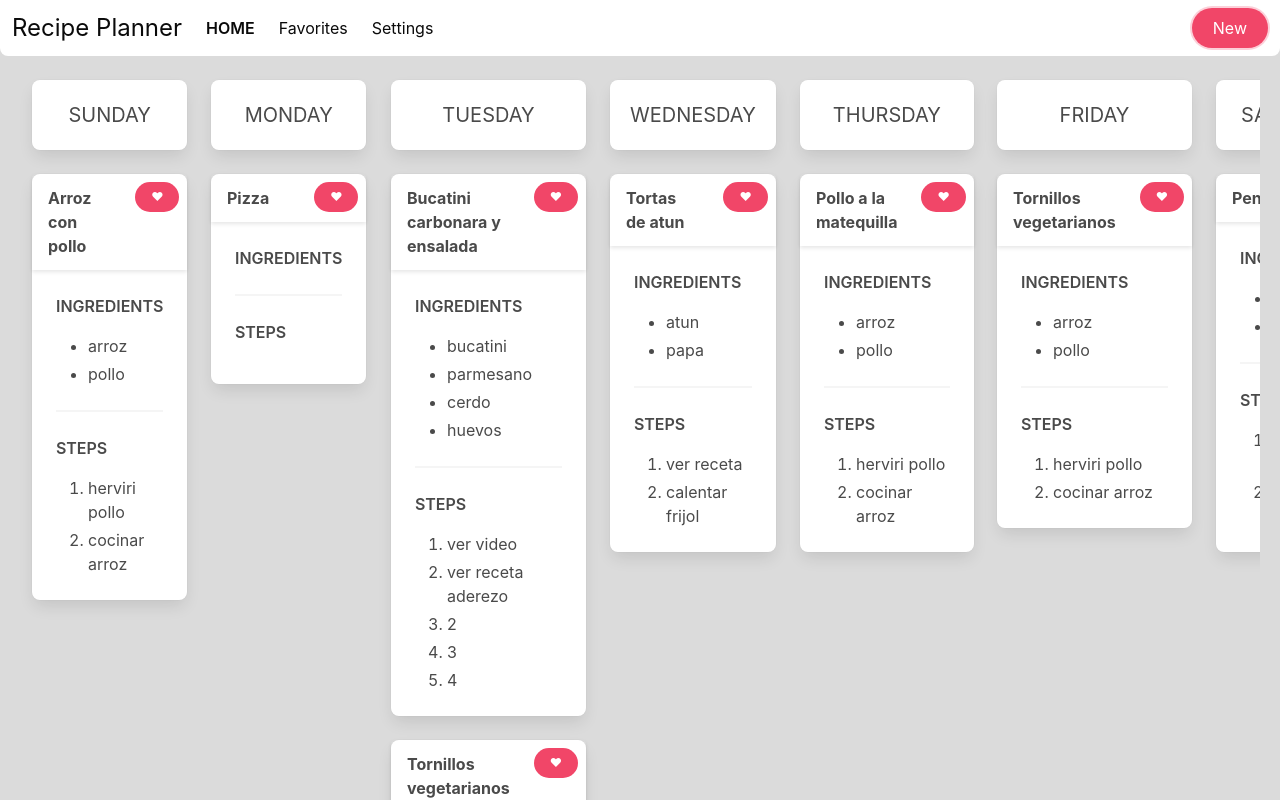
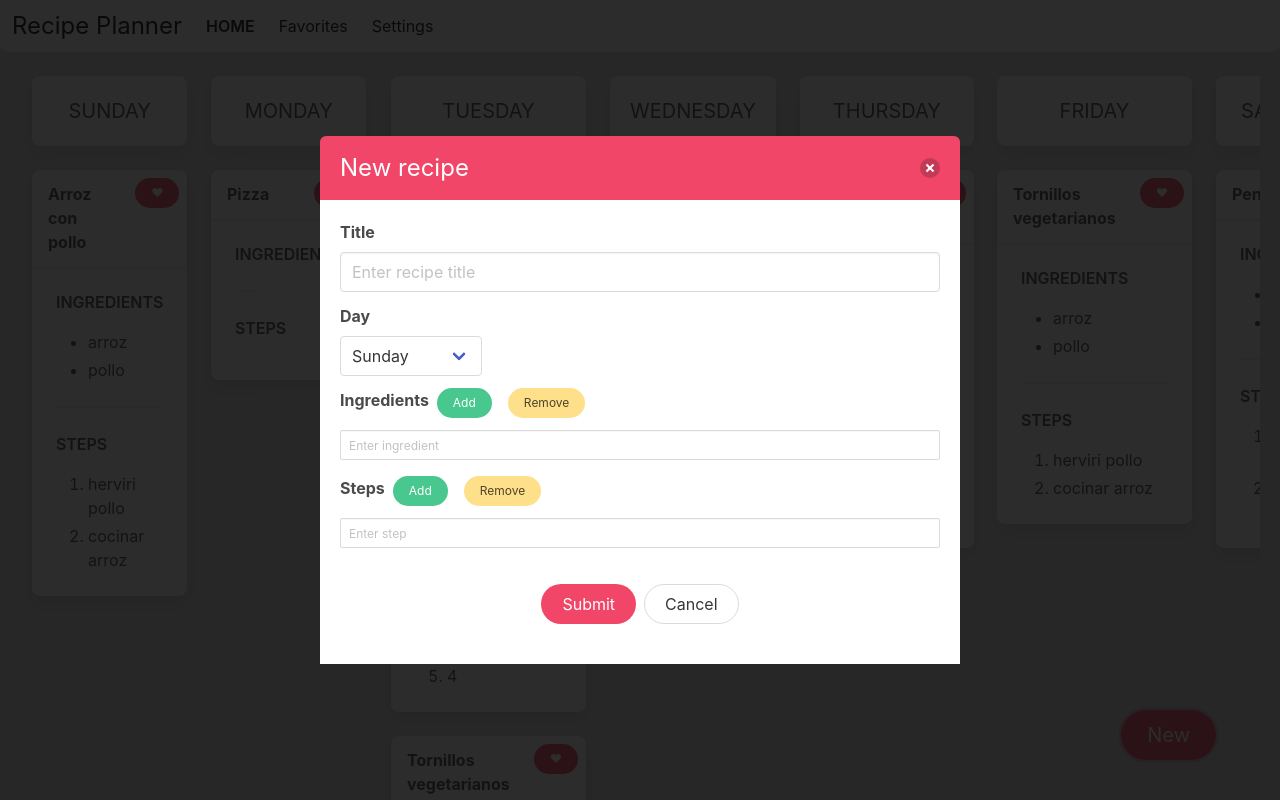
Before and after one commit to JulianHerreraH/recipes-planner, a React (Create React App) app: page / in a window 1280 px wide. Both pictures are taken after a click on the button "New". Shown: the top 800 px of the page. Built offline with nearby package versions, Linux system fonts and the light colour scheme.

Commit message:
New recipe form added, moved New button

```diff
--- a/src/App.js
+++ b/src/App.js
@@ -13,7 +13,7 @@ function App() {
     <Router>
       <div className={`${theme} full-height`}>
         <Navbar />
-        <div className="container is-fluid">
+        <div className={`${theme} container is-fluid`}>
           <Switch>
             <Route exact path="/" component={RecipeList} />
             <Route path="/favorites" component={Favorites} />
--- a/src/Components/Navbar.js
+++ b/src/Components/Navbar.js
@@ -2,9 +2,8 @@ import React, { useContext, useState } from "react";
 import { NavLink } from "react-router-dom";
 import { ThemeContext } from "../context/ThemeContext";
 
-
-function Navbar(props) {
-  const [isNavOpen, setNav] = useState(false)
+function Navbar() {
+  const [isNavOpen, setNav] = useState(false);
   const context = useContext(ThemeContext);
   const theme = context.isLightTheme ? context.navLight : context.navDark;
   const navClass = isNavOpen ? "is-active" : "";
@@ -26,7 +25,6 @@ function Navbar(props) {
           <span aria-hidden="true"></span>
         </div>
       </div>
-
       <div id="navMenu" className={`navbar-menu ${navClass}`}>
         <div className="navbar-start">
           <NavLink
@@ -52,13 +50,6 @@ function Navbar(props) {
             Settings
           </NavLink>
         </div>
-        <div className="navbar-end">
-          <div className="navbar-item">
-            <button className={`button is-danger is-rounded`}>
-              New
-            </button>
-          </div>
-        </div>
       </div>
     </nav>
   );
--- /dev/null
+++ b/src/Components/NewRecipeForm.js
@@ -0,0 +1,192 @@
+import React, { useContext, useState } from 'react';
+import { ThemeContext } from '../context/ThemeContext';
+
+const addField = (e, recipe, setRecipe) => {
+  e.preventDefault();
+  const name = e.target.name;
+
+  let temp = recipe[name].concat(['']);
+  setRecipe(prevState => ({ ...prevState, [name]: temp }));
+};
+
+const removeField = (e, recipe, setRecipe) => {
+  e.preventDefault();
+  const name = e.target.name;
+
+  if (recipe[name].length > 1) {
+    let temp = recipe[name].slice(0, -1);
+    setRecipe(prevState => ({ ...prevState, [name]: temp }));
+  }
+};
+
+function NewRecipeForm(props) {
+  const { isModalOpen, setModal, days } = props;
+  const context = useContext(ThemeContext);
+  const theme = context.isLightTheme ? context.cardLight : context.cardDark;
+  const modalActive = isModalOpen ? 'is-active ' : '';
+
+  const initialState = {
+    title: '',
+    ingredients: [''],
+    steps: [''],
+    day: '',
+  };
+
+  const [recipe, setRecipe] = useState(initialState);
+
+  const onChange = e => {
+    const { name, value } = e.target;
+    setRecipe(prevState => ({ ...prevState, [name]: value }));
+  };
+
+  const arrayChange = (e, ndx) => {
+    const { name, value } = e.target;
+
+    let ings = [...recipe[name]];
+    ings[ndx] = value;
+
+    setRecipe(prevState => ({ ...prevState, [name]: ings }));
+  };
+
+  const handleSubmit = e => {
+    e.preventDefault();
+    console.log(recipe);
+    resetForm(e);
+  };
+
+  const resetForm = e => {
+    e.preventDefault();
+    setRecipe({...initialState});
+    setModal(!isModalOpen);
+  };
+
+  return (
+    <div className={`modal ${modalActive}`}>
+      <div className="modal-background"></div>
+      <div className={`modal-card`}>
+        <header
+          className={`has-background-danger has-text-white modal-card-head`}
+        >
+          <p className="modal-card-title has-text-white">New recipe</p>
+          <button
+            className="delete"
+            aria-label="close"
+            onClick={ resetForm }
+          ></button>
+        </header>
+        <section className={`${theme} modal-card-body`}>
+          <form onSubmit={handleSubmit}>
+            <div className="field">
+              <label className={`${theme} label`}>Title</label>
+              <div className="control">
+                <input
+                  className="input"
+                  type="text"
+                  name="title"
+                  value={recipe.title}
+                  onChange={onChange}
+                  placeholder="Enter recipe title"
+                />
+              </div>
+            </div>
+            <div className="field">
+              <label className={`${theme} label`}>Day</label>
+              <div className="control">
+                <div className="select">
+                  <select value={recipe.day} onChange={onChange} name="day">
+                    {days.map(day => (
+                      <option key={day}>{day}</option>
+                    ))}
+                  </select>
+                </div>
+              </div>
+            </div>
+            <div className="field">
+              <label className={`${theme} label`}>
+                Ingredients
+                <button
+                  className="button is-small is-rounded is-success mx-2"
+                  name="ingredients"
+                  onClick={e => addField(e, recipe, setRecipe)}
+                >
+                  Add
+                </button>
+                <button
+                  className="button is-small is-rounded is-warning mx-2"
+                  name="ingredients"
+                  onClick={e => removeField(e, recipe, setRecipe)}
+                >
+                  Remove
+                </button>
+              </label>
+              <div className="control">
+                {recipe.ingredients.map((ing, ndx) => {
+                  return (
+                    <input
+                      className="input is-small my-1"
+                      type="text"
+                      value={ing}
+                      name="ingredients"
+                      onChange={e => arrayChange(e, ndx)}
+                      key={ndx}
+                      placeholder="Enter ingredient"
+                    />
+                  );
+                })}
+              </div>
+            </div>
+            <div className="field">
+              <label className={`${theme} label`}>
+                Steps
+                <button
+                  name="steps"
+                  className="button is-small is-rounded is-success mx-2"
+                  onClick={e => addField(e, recipe, setRecipe)}
+                >
+                  Add
+                </button>
+                <button
+                  name="steps"
+                  className="button is-small is-rounded is-warning mx-2"
+                  onClick={e => removeField(e, recipe, setRecipe)}
+                >
+                  Remove
+                </button>
+              </label>
+              <div className="control">
+                {recipe.steps.map((step, ndx) => {
+                  return (
+                    <input
+                      className="input is-small my-1"
+                      type="text"
+                      value={step}
+                      name="steps"
+                      onChange={e => arrayChange(e, ndx)}
+                      key={ndx}
+                      placeholder="Enter step"
+                    />
+                  );
+                })}
+              </div>
+            </div>
+            <footer
+              className={`modal-card-foot ${theme}`}
+              style={{ justifyContent: 'center' }}
+            >
+              <input className="button is-danger is-rounded" type="submit" />
+              <button
+                className="button is-rounded"
+                aria-label="close"
+                onClick={resetForm}
+              >
+                Cancel
+              </button>
+            </footer>
+          </form>
+        </section>
+      </div>
+    </div>
+  );
+}
+
+export default NewRecipeForm;
--- a/src/Components/RecipeList.js
+++ b/src/Components/RecipeList.js
@@ -1,5 +1,6 @@
 import React, { useState, useContext } from "react";
 import { ThemeContext } from "../context/ThemeContext";
+import NewRecipeForm from "./NewRecipeForm";
 
 const onDragOver = (evt) => {
   evt.preventDefault();
@@ -141,6 +142,7 @@ function RecipeList() {
     "Friday",
     "Saturday",
   ]);
+  const [isModalOpen, setModal] = useState(false)
   const context = useContext(ThemeContext);
   const theme = context.isLightTheme ? "main-content" : "main-content-dark";
 
@@ -157,13 +159,19 @@ function RecipeList() {
   };
 
   return (
+    <>
+      <NewRecipeForm
+        isModalOpen={isModalOpen}
+        setModal={setModal}
+        days={days}
+      />
       <div className={`tile is-ancestor mt-3 ${theme}`}>
-      {days.map((day) => {
-        const dayRecipes = recipes.filter((recipe) => recipe.day === day);
+        {days.map(day => {
+          const dayRecipes = recipes.filter(recipe => recipe.day === day);
           return (
             <div
-            onDragOver={(e) => onDragOver(e)}
-            onDrop={(e) => onDrop(e, day)}
+              onDragOver={e => onDragOver(e)}
+              onDrop={e => onDrop(e, day)}
               key={day}
               className="flipped"
             >
@@ -172,7 +180,15 @@ function RecipeList() {
           );
         })}
       </div>
+      <button
+        onClick={() => setModal(!isModalOpen)}
+        className={`button is-danger is-rounded is-medium floating`}
+      >
+        New
+      </button>
+    </>
   );
+
 }
 
 export default RecipeList;
--- a/src/index.css
+++ b/src/index.css
@@ -19,7 +19,7 @@ code {
 }
 
 .full-height {
-  height: 100%;
+  height: 100vh;
   width: 100vw;
 }
 
@@ -96,3 +96,16 @@ code {
   max-height: 600px;
   cursor: grab;
 }
+
+/* FAB */
+.floating {
+  position: fixed;
+  bottom: 5%;
+  right: 5%;
+  z-index: 1;
+}
+
+.modal-card-head,
+.modal-card-foot {
+  border: none;
+}
```
Lines whose indentation alone changed are shown as unchanged.
